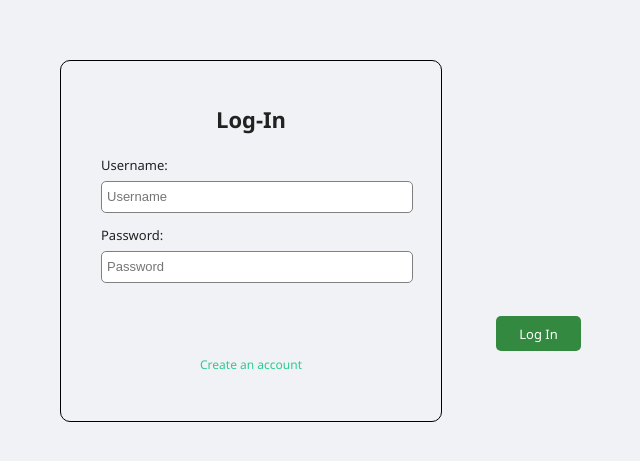
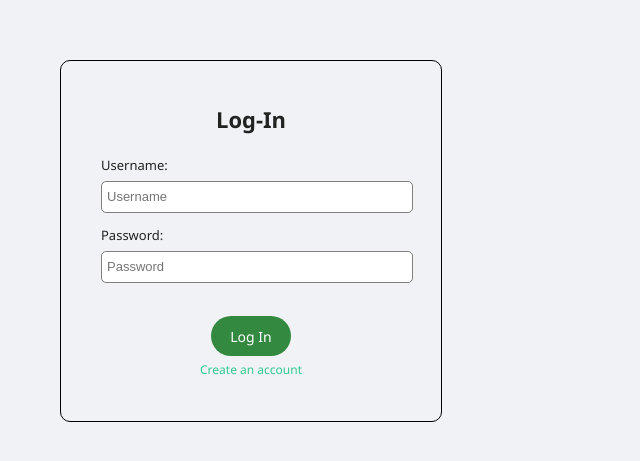
Before and after one commit to joseph670615519/Flink-Social-Media-Project, a React (Vite) app in the folder social-app--/: page / in a window 1280 px wide. Shown: the part 159-620 px from the top of the page, without its empty margins (389-1029 px from the left). Built offline with nearby package versions, Linux system fonts and the light colour scheme.

Commit message:
Edit some styling"

```diff
--- a/social-app--/src/components/AddTweet.css
+++ b/social-app--/src/components/AddTweet.css
@@ -28,7 +28,7 @@
     font-size: 15px;
 }
 
-button{
+button.post-btn{
     margin-left: 395px;
     font-size: 14px
 }
--- a/social-app--/src/pages/LogIn.css
+++ b/social-app--/src/pages/LogIn.css
@@ -51,8 +51,13 @@ label{
     border-radius: 5px;
 }
 
-.login-btn{
+button.login-btn{
     margin-top: 40px;
+    width: 80px;
+    height: 40px;
+    font-size: 14px;
+    cursor: pointer;
+
 }
 
 .create-account{
--- a/social-app--/src/pages/Register.css
+++ b/social-app--/src/pages/Register.css
@@ -57,14 +57,14 @@ input{
     width: 350px;
 }
 
-button{
+#register-btn{
     width: 85px;
     height: 35px;
     color: white;
     font-size: 13px;
     border-radius: 5px;
     cursor: pointer;
-    margin-top: 18px;
+    margin-top: 15px;
 }
 
 p{
--- a/social-app--/src/pages/Register.jsx
+++ b/social-app--/src/pages/Register.jsx
@@ -61,7 +61,7 @@ function Register () {
                     <input id='pw' type="password" placeholder="Password" value={pw} onChange={(e) => setPw(e.target.value)} required />
             </div>
 
-            <button type="submit">Register</button>
+            <button id='register-btn' type="submit">Register</button>
 
         </form>
 
```
